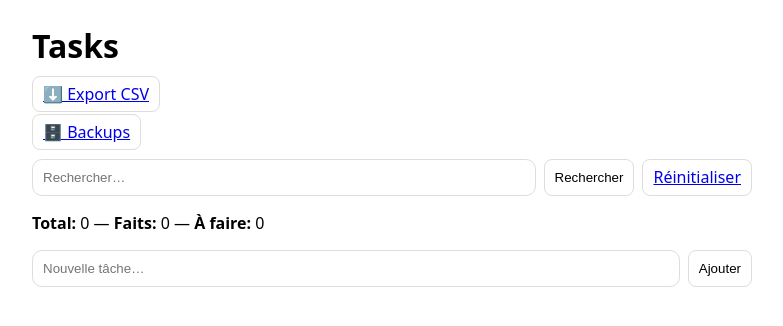
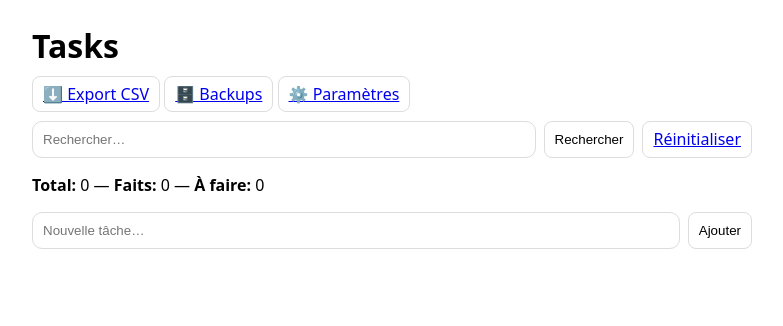
Before and after one commit to peninpalenzuelam-rgb/mission1-taches, a Flask app: page / in a window 1280 px wide. Shown: the top 326 px of the page, without its empty margins (248-1031 px from the left). Run offline with Flask 3, Linux system fonts and the light colour scheme.

Commit message:
Fix settings page

```diff
--- a/templates/index.html
+++ b/templates/index.html
@@ -23,8 +23,11 @@
 <body>
   <div class="wrap">
     <h1>Tasks</h1>
-      <p><a class="btn" href="/export.csv">⬇️ Export CSV</a></p>
-      <a class="btn" href="/backups">🗄️ Backups</a>
+      <p>
+        <a class="btn" href="/export.csv">⬇️ Export CSV</a>
+        <a class="btn" href="/backups">🗄️ Backups</a>
+        <a class="btn" href="/settings">⚙️ Paramètres</a>
+      </p>
    <form class="add" method="get" action="/">
      <input type="text" name="q" placeholder="Rechercher…" value="{{ q or '' }}" />
      <button class="btn" type="submit">Rechercher</button>
```
